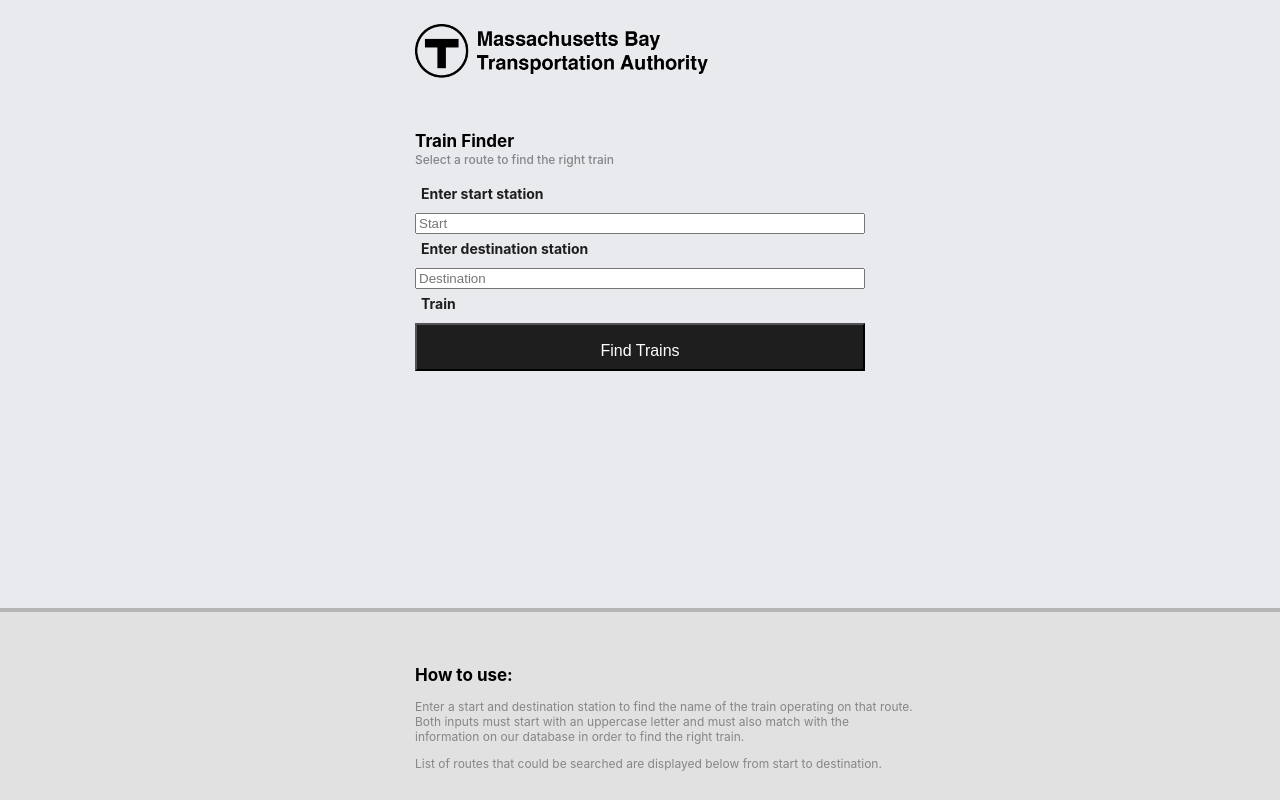
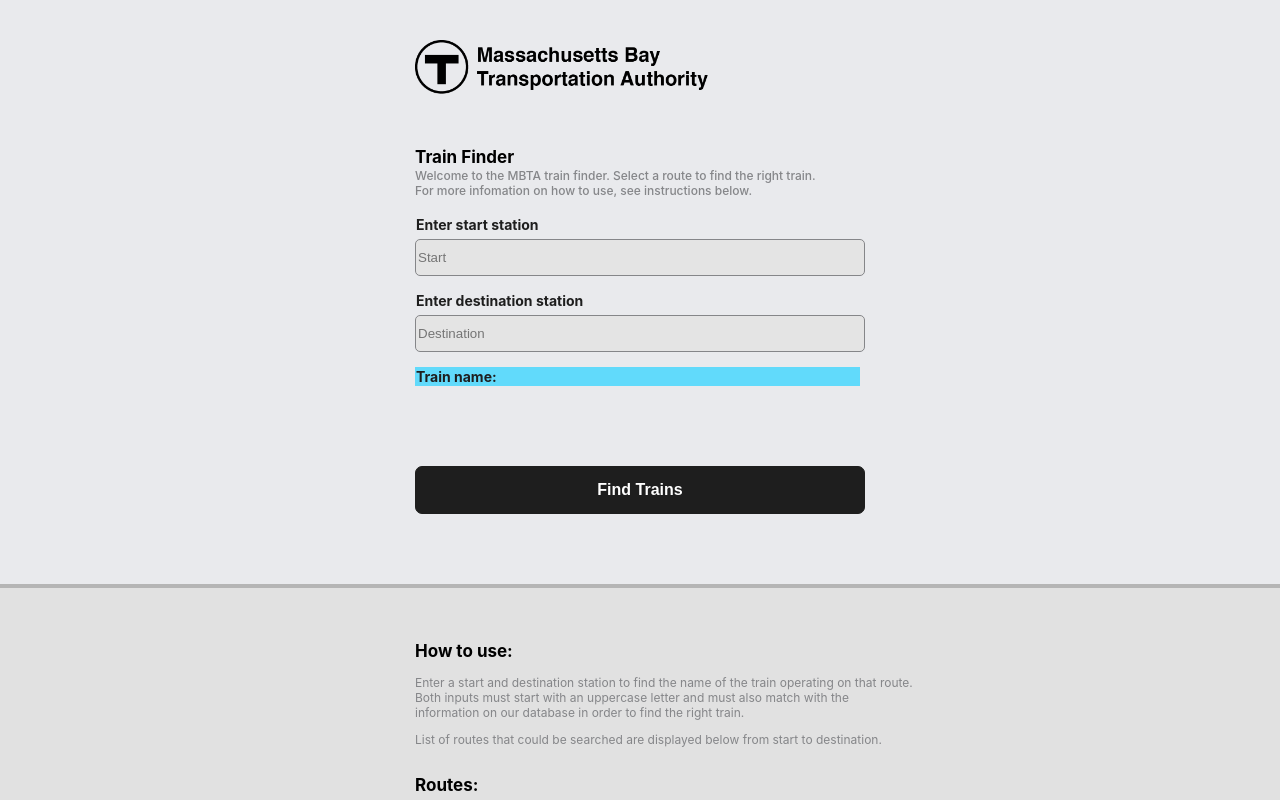
Before and after one commit to jumadesigns/mbta-train-finder, a React (Create React App) app in the folder mbta-app/: page / in a window 1280 px wide. Shown: the top 800 px of the page. Built offline with nearby package versions, Linux system fonts and the light colour scheme; no server answers.

Commit message:
Update -- Additional styles added

```diff
--- a/mbta-app/src/App.js
+++ b/mbta-app/src/App.js
@@ -1,6 +1,35 @@
 import logo from "./logo.png";
 import "./index.css";
 import Input from "./Input";
+
+/*
+
+  My name is Victor Nite. Thank you for allowing me the opportunity to build this app.
+  Although i was required to just complete the steps on the instruction, I went ahead to implement
+  some additional functionalities to enhance the the user experience of the app. Here is what i added.
+
+  1. ** Validation Checks **
+  Since the name of the stops returned from the API are case sensitive and a user might not know that, I
+  implemented validation check to inform the user that the first letter of each word must be case sensitive.
+  I also implemented another validation to the check if the stations are not entered correctly.
+
+  2. ** List the stations **
+  I also thought a first time user might not know what to search for or how to combine
+  the right stations to find a train. So i displayed a list of the stations to aide first time users.
+
+  3. ** Interactive UI **
+  I implemented an interactive UI with the official MBTA logo and their style guidelines. I also displayed
+  instructions on how to use the app on the UI
+
+
+  ** ISSUES I HAD **
+  I was able to attempt all the steps however, i couldn't make progess with Step 2 simply because all the objects
+  with the MBTA trains all returned 2 stops so there was nothing to compare them with.
+
+
+  I added some comment alongside some of the code for better understanding on my thought process.
+
+*/
 
 function App() {
   return (
@@ -11,7 +40,8 @@
             <img src={logo} className="App-logo" alt="logo" />
             <h3 className="header-title">Train Finder</h3>
             <p className="header-subtitle">
-              Select a route to find the right train
+              Welcome to the MBTA train finder. Select a route to find the right train. <br></br>
+              For more infomation on how to use, see instructions below.
             </p>
           </header>
 
--- a/mbta-app/src/Input.js
+++ b/mbta-app/src/Input.js
@@ -51,6 +51,7 @@
         if (start === "" && destination === "") {
           setNotFound("");
           setErrorText("");
+          setFoundTrains("")
         }
       }, [start, destination]);
 
@@ -94,7 +95,7 @@
             .join("line, ");
           setFoundTrains(found);
         } else {
-          setNotFound("No Train Station found.");
+          setNotFound("No train was found! Please adjust your search.");
         }
       };
 
@@ -122,6 +123,7 @@
 
                 <h4 className="label-title">Enter start station</h4>
                 <input
+                    className="input-bar"
                     type="text"
                     value={start}
                     placeholder="Start"
@@ -129,21 +131,25 @@
                 />
                 <h4 className="label-title">Enter destination station</h4>
                 <input
+                    className="input-bar"
                     type="text"
                     value={destination}
                     placeholder="Destination"
                     onChange={(e) => handleDestinationChange(e)}
                 />
-                <h4 className="label-title">Train</h4>
-                {errorText}
-                {notFound}
+                <h4 className="label-title train-title" >Train name:</h4>
+                <h3 classname="train-namee">{foundTrains}</h3>
+                <h4 classname="train-name-not-found">{notFound}</h4>
+
                 <button
                 onClick={FindTrains}
                 className="find-train-button"
                 >
-                  <p className="button-text">Find Trains</p>
+                  <h3 className="button-text">Find Trains</h3>
                 </button>
-                <p>{foundTrains}</p>
+
+                {errorText}
+
             </div>
         </div>
       );
--- a/mbta-app/src/index.css
+++ b/mbta-app/src/index.css
@@ -48,7 +48,8 @@
 }
 
 .input-container {
-  height: 60vh;
+  margin-top: 2vh;
+  height: 55vh;
   width: 450px;
   /*background: rgb(255, 200, 198);*/
   margin-bottom: 16vh;
@@ -70,19 +71,49 @@
   padding: 1px;
   margin: 5px;
   margin-bottom: 10px;
+  margin-left: 0px;
 }
 
 .find-train-button {
 height: 48px;
 background-color: #1E1E1E;
 color: white;
+border: 1.5px solid #1E1E1E;;
+border-radius: 7px;
 }
 
 .button-text{
   text-align: center;
   font-size: 16px;
+  margin-top: 13px;
 }
 
+.input-bar {
+  background: #E4E4E4;
+  border: 1.5px solid #858689;
+  border-radius: 5px;
+  height: 33px;
+  margin-bottom: 10px;
+  margin-top: -5px;
+}
+
+.train-title {
+  margin-bottom: 0vh;
+  background-color: #61dafb;
+}
+
+.train-name {
+  font-weight: 700;
+  font-size: 20px;
+  color: #1E1E1E;
+
+}
+
+.train-name-not-found{
+  color: red;
+  font-size: 20px;
+  margin-top: 0vh;
+}
 
 .bottom-container {
   position: absolute;
```
